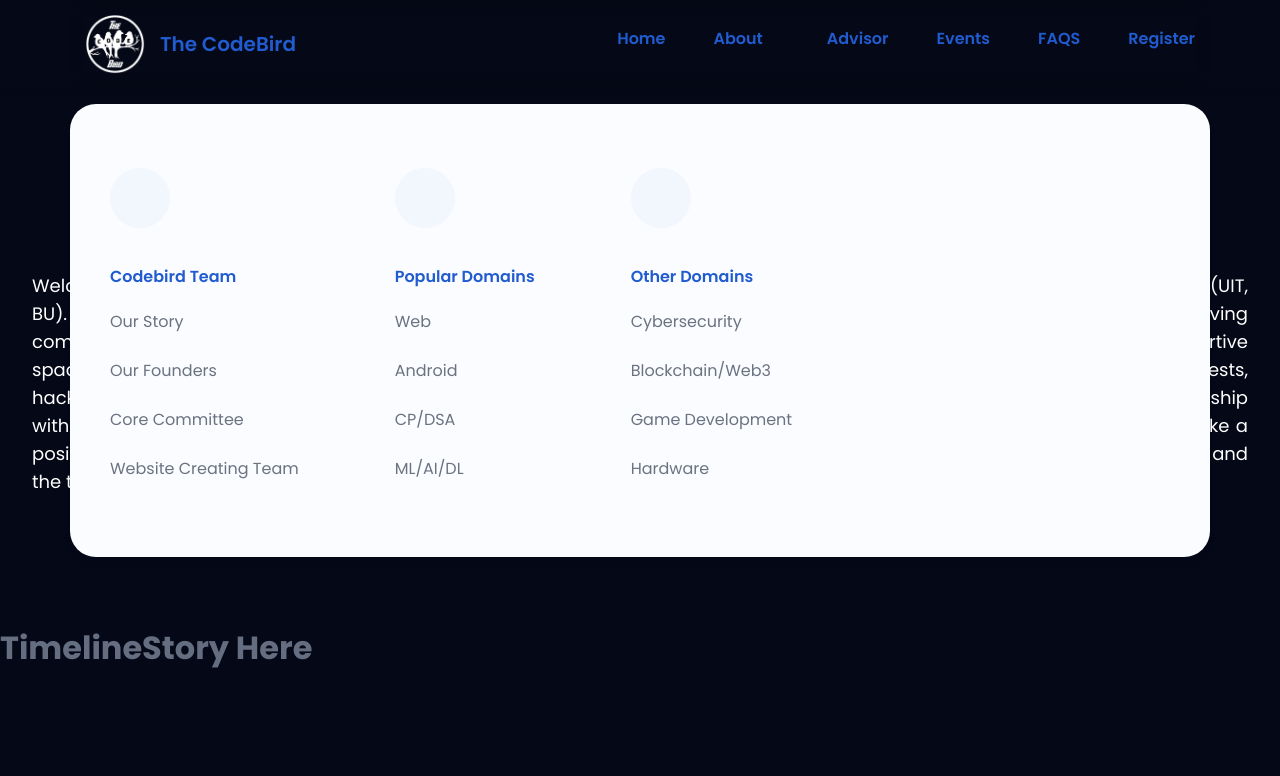
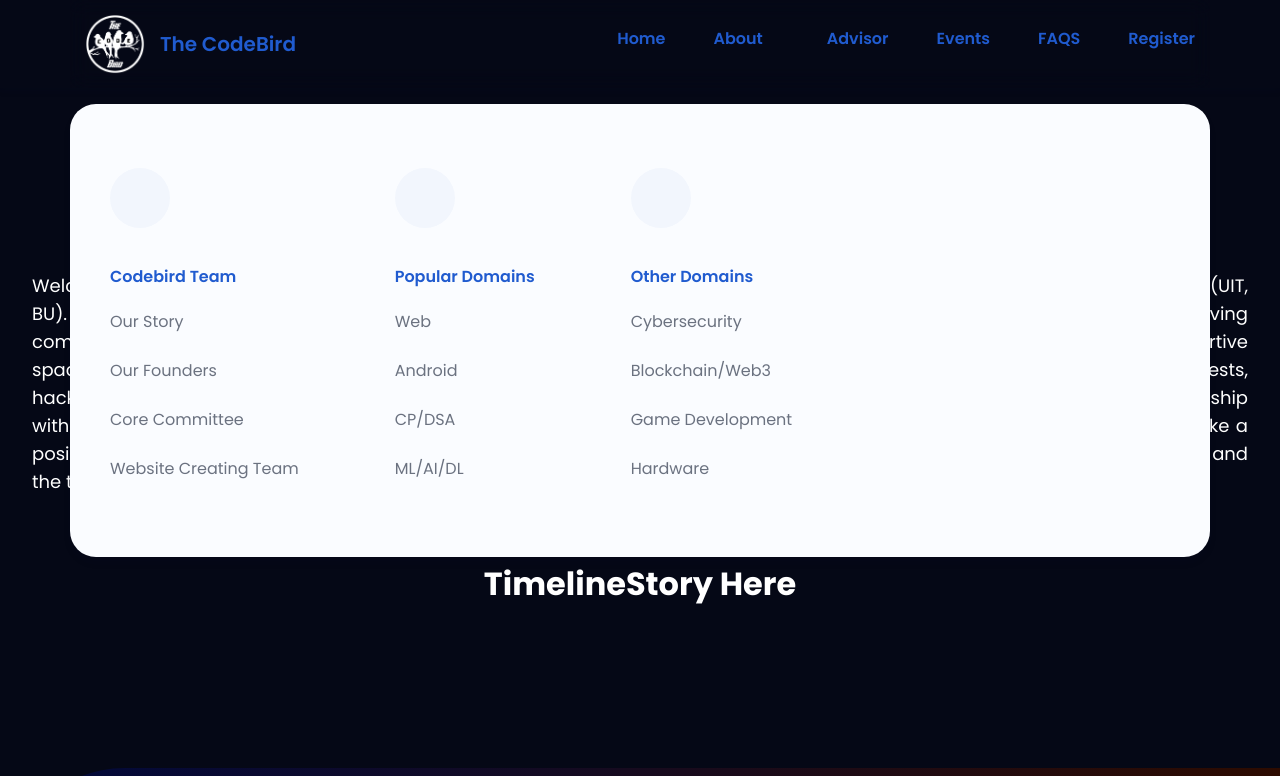
Before and after one commit to thecodebirduitbu/The-Code-Bird-Website, a React (Create React App) app: page /ourstory in a window 1280 px wide. Shown: the top 776 px of the page. Built offline with nearby package versions, Linux system fonts and the light colour scheme; some icons are missing.

Commit message:
timelinestory updated

```diff
--- a/src/components/CodebirdTeamMegaNav/TimelineStory.jsx
+++ b/src/components/CodebirdTeamMegaNav/TimelineStory.jsx
@@ -2,7 +2,7 @@ import React from "react";
 
 function TimelineStory() {
   return (
-    <div className="py-[4rem] ">
+    <div className=" text-center text-white">
       <h1>TimelineStory Here</h1>
     </div>
   );
```
